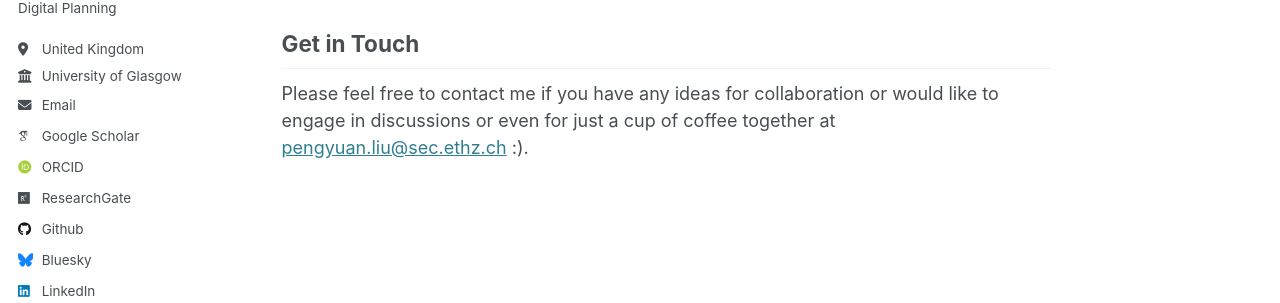
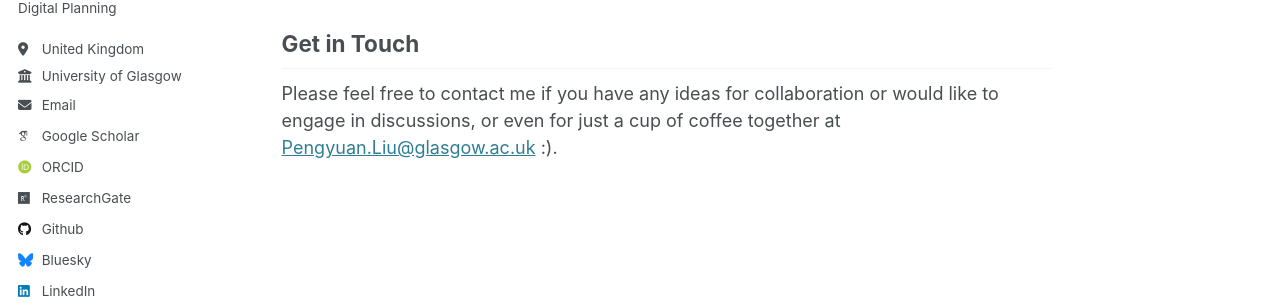
Before and after one commit to PengyuanLiu1993/pengyuanliu1993.github.io, a Jekyll site: the page built from _pages/about.md, in a window 1280 px wide and 900 px high, scrolled down 1150 px. Shown: the part 334-637 px from the top of the window. Built offline with Jekyll 4.4.1, drawn with Linux system fonts in a browser that asks for light colours; some web fonts are replaced; part of the change alters nothing that is shown.

Commit message:
Update about.md

```diff
--- a/_pages/about.md
+++ b/_pages/about.md
@@ -30,4 +30,4 @@ Work Experience
 
 Get in Touch
 ------
-Please feel free to contact me if you have any ideas for collaboration or would like to engage in discussions or even for just a cup of coffee together at <pengyuan.liu@sec.ethz.ch> :).
+Please feel free to contact me if you have any ideas for collaboration or would like to engage in discussions, or even for just a cup of coffee together at <Pengyuan.Liu@glasgow.ac.uk> :).
```
